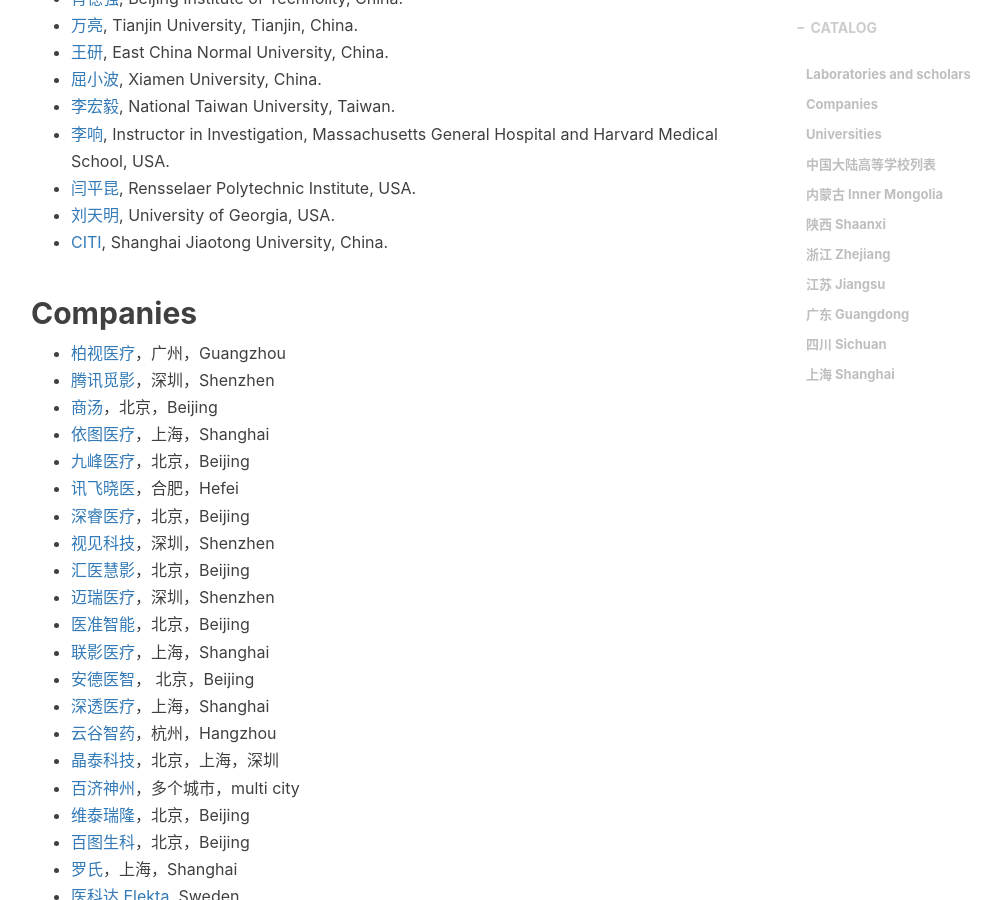
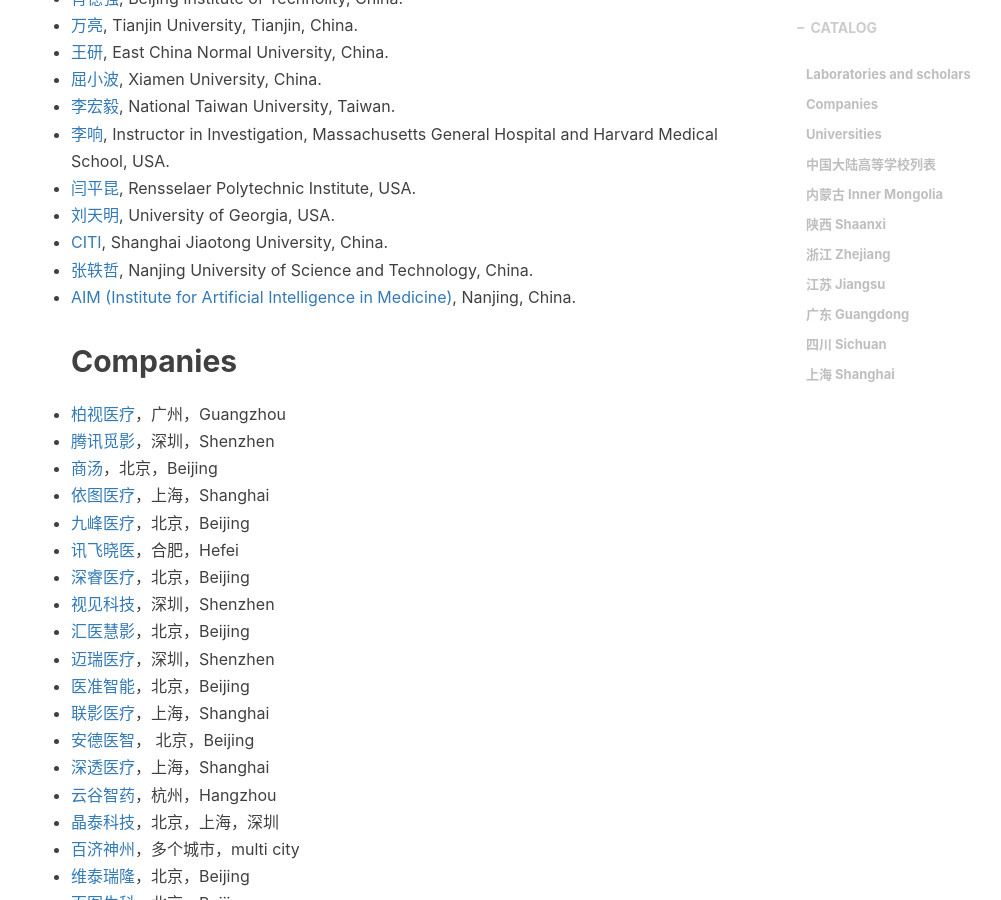
Before and after one commit to jizhang02/jizhang02.github.io, a Jekyll site: the page built from _posts/2020-02-26-csinfo.markdown, in a window 1280 px wide and 900 px high, scrolled down 2842 px. Shown: the whole window, without its empty margins (234-1235 px from the left). Built offline with Jekyll 4.4.1, drawn with Linux system fonts in a browser that asks for light colours; nearby versions of some CDN libraries; library files that are not in the unit come from our copies; a script that is not in the unit is left out; comment, search, counter and statistics services are not loaded.

Commit message:
Update 2020-02-26-csinfo.markdown

```diff
--- a/_posts/2020-02-26-csinfo.markdown
+++ b/_posts/2020-02-26-csinfo.markdown
@@ -87,7 +87,8 @@
 * [闫平昆](https://dial.rpi.edu/people/pingkun-yan), Rensselaer Polytechnic Institute, USA.
 * [刘天明](https://cobweb.cs.uga.edu/~tliu/), University of Georgia, USA.
 * [CITI](https://citi-imr.sjtu.edu.cn/index.html), Shanghai Jiaotong University, China.
-
+* [张轶哲](https://yizhezhang.com/), Nanjing University of Science and Technology, China.
+* [AIM (Institute for Artificial Intelligence in Medicine)](https://aim.nuist.edu.cn/), Nanjing, China.
 ## Companies
 * [柏视医疗](https://www.pvmedtech.com/index.html)，广州，Guangzhou
 * [腾讯觅影](https://miying.qq.com/official/)，深圳，Shenzhen
@@ -113,6 +114,7 @@
 * [瓦里安 Varian](https://www.varian.com/zh-hans), US
 * [景三科技](https://www.tenoke.com/#/en/)，南京，Nanjing
 * [Intuitive Surgical](https://www.intuitive.com/zh-tw), US
+
 
 ## Universities
 ### [中国大陆高等学校列表](https://zh.wikipedia.org/wiki/%E4%B8%AD%E5%9B%BD%E5%A4%A7%E9%99%86%E9%AB%98%E7%AD%89%E5%AD%A6%E6%A0%A1%E5%88%97%E8%A1%A8)
```
